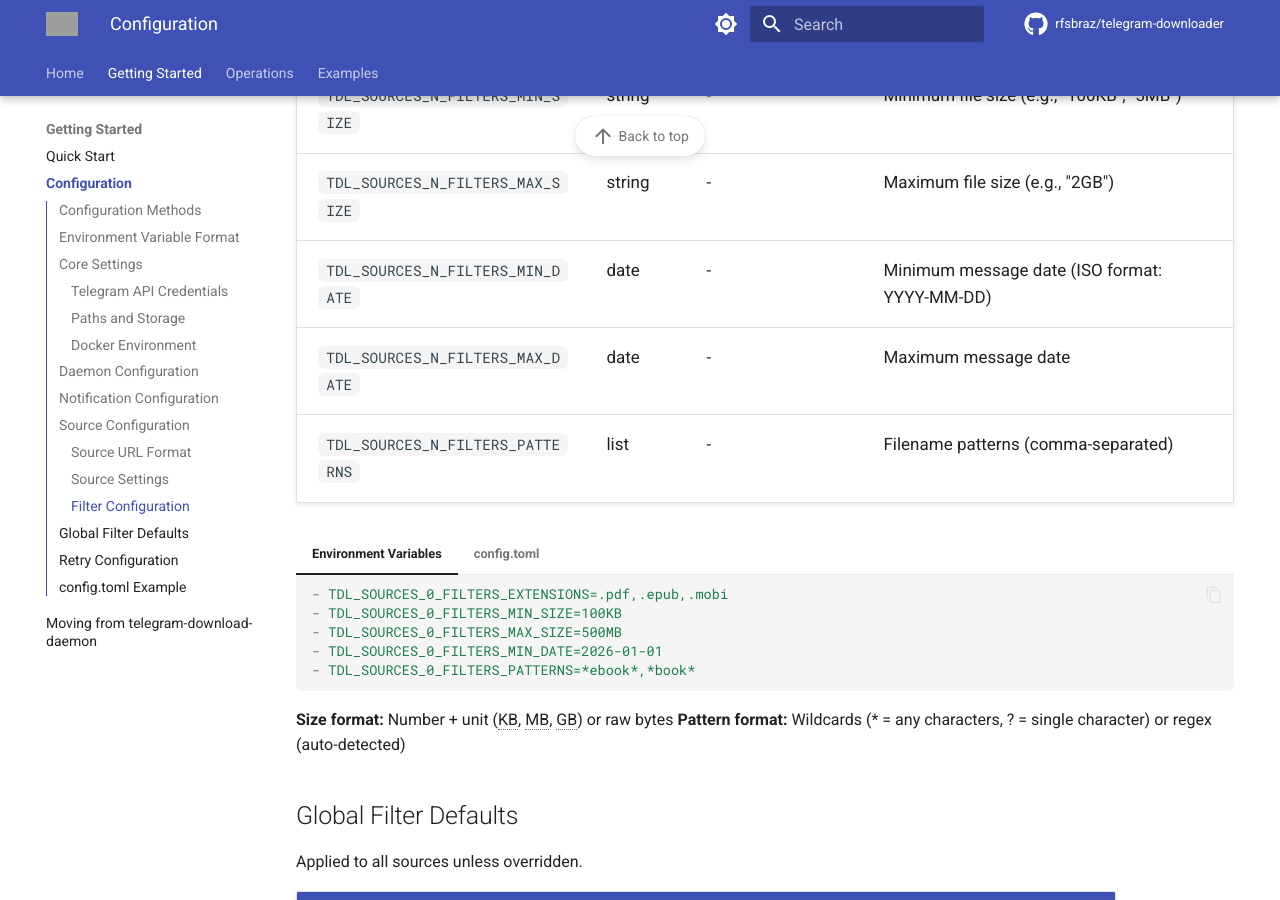
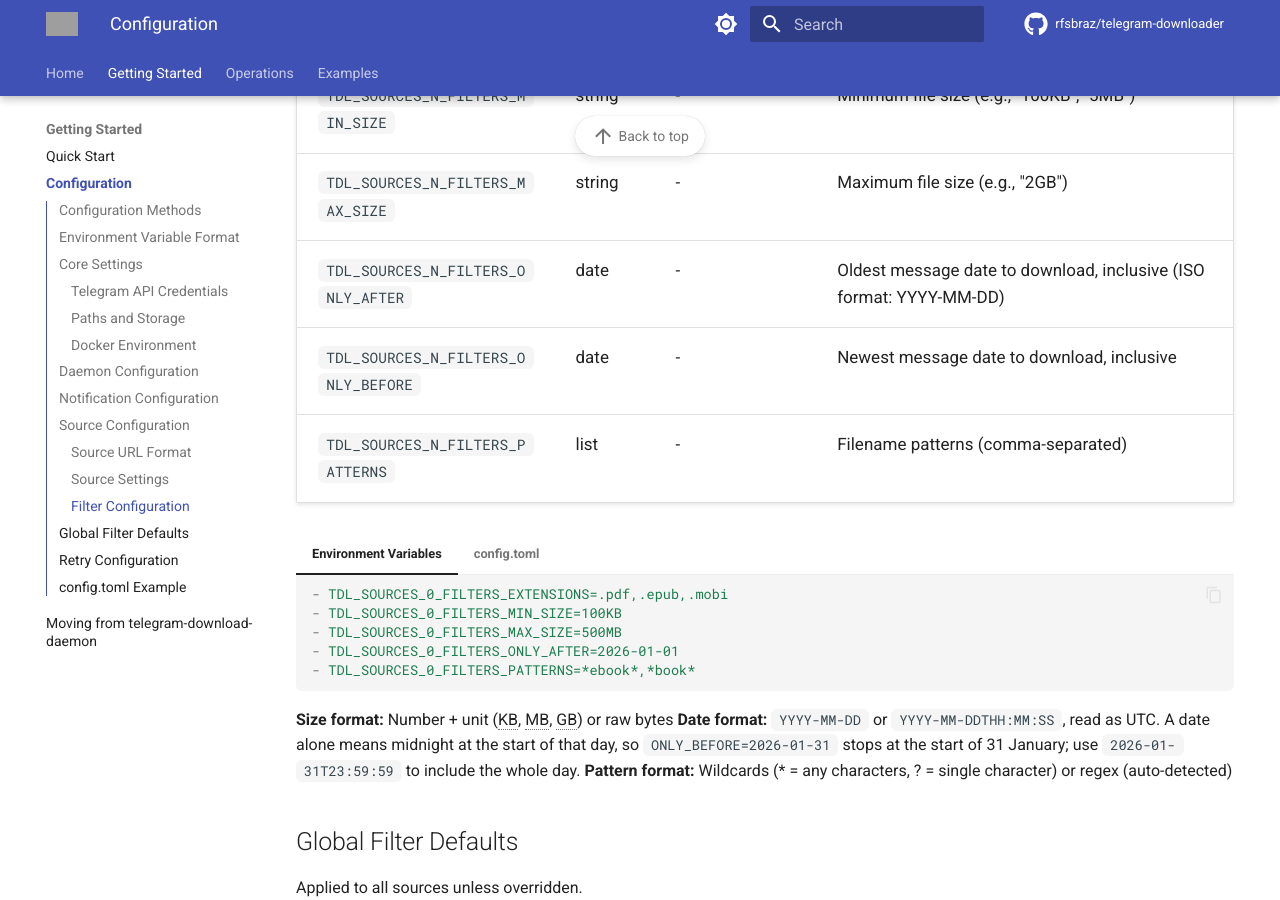
Before and after one commit to rfsbraz/telegram-downloader, an MkDocs documentation site: the page built from docs/configuration.md, in a window 1280 px wide and 900 px high, scrolled down 5666 px. Built offline with MkDocs 1.6.1 and Material for MkDocs 9.7.7, drawn with Linux system fonts in a browser that asks for light colours; comment, search, counter and statistics services are not loaded; the version menu is left out; grey boxes are pictures that could not be loaded.

Commit message:
fix(filters): make source date filters load and compare (#95)
Co-authored-by: Rodrigo Braz <770716+rfsbraz@users.noreply.github.com>

````diff
--- a/docs/configuration.md
+++ b/docs/configuration.md
@@ -230,8 +230,8 @@ Per-source filters override global defaults.
 | `TDL_SOURCES_N_FILTERS_EXTENSIONS` | list | `.pdf,.epub,.mobi` | File extensions (comma-separated, with dots) |
 | `TDL_SOURCES_N_FILTERS_MIN_SIZE` | string | - | Minimum file size (e.g., "100KB", "5MB") |
 | `TDL_SOURCES_N_FILTERS_MAX_SIZE` | string | - | Maximum file size (e.g., "2GB") |
-| `TDL_SOURCES_N_FILTERS_MIN_DATE` | date | - | Minimum message date (ISO format: YYYY-MM-DD) |
-| `TDL_SOURCES_N_FILTERS_MAX_DATE` | date | - | Maximum message date |
+| `TDL_SOURCES_N_FILTERS_ONLY_AFTER` | date | - | Oldest message date to download, inclusive (ISO format: YYYY-MM-DD) |
+| `TDL_SOURCES_N_FILTERS_ONLY_BEFORE` | date | - | Newest message date to download, inclusive |
 | `TDL_SOURCES_N_FILTERS_PATTERNS` | list | - | Filename patterns (comma-separated) |
 
 === "Environment Variables"
@@ -240,7 +240,7 @@ Per-source filters override global defaults.
     - TDL_SOURCES_0_FILTERS_EXTENSIONS=.pdf,.epub,.mobi
     - TDL_SOURCES_0_FILTERS_MIN_SIZE=100KB
     - TDL_SOURCES_0_FILTERS_MAX_SIZE=500MB
-    - TDL_SOURCES_0_FILTERS_MIN_DATE=2026-01-01
+    - TDL_SOURCES_0_FILTERS_ONLY_AFTER=2026-01-01
     - TDL_SOURCES_0_FILTERS_PATTERNS=*ebook*,*book*
     ```
 
@@ -254,11 +254,12 @@ Per-source filters override global defaults.
     extensions = [".pdf", ".epub", ".mobi"]
     min_size = "100KB"
     max_size = "500MB"
-    min_date = "2026-01-01"
+    only_after = "2026-01-01"
     patterns = ["*ebook*", "*book*"]
     ```
 
 **Size format:** Number + unit (KB, MB, GB) or raw bytes
+**Date format:** `YYYY-MM-DD` or `YYYY-MM-DDTHH:MM:SS`, read as UTC. A date alone means midnight at the start of that day, so `ONLY_BEFORE=2026-01-31` stops at the start of 31 January; use `2026-01-31T23:59:59` to include the whole day.
 **Pattern format:** Wildcards (* = any characters, ? = single character) or regex (auto-detected)
 
 ## Global Filter Defaults
````
Also changed, not shown: docs/examples/ebook-forum.md (+1 -1 lines), docs/examples/news-aggregator.md (+4 -4 lines), docs/examples/personal-backup.md (+2 -2 lines), docs/index.md (+1 -1 lines), docs/quickstart.md (+1 -1 lines), 4 other files.
